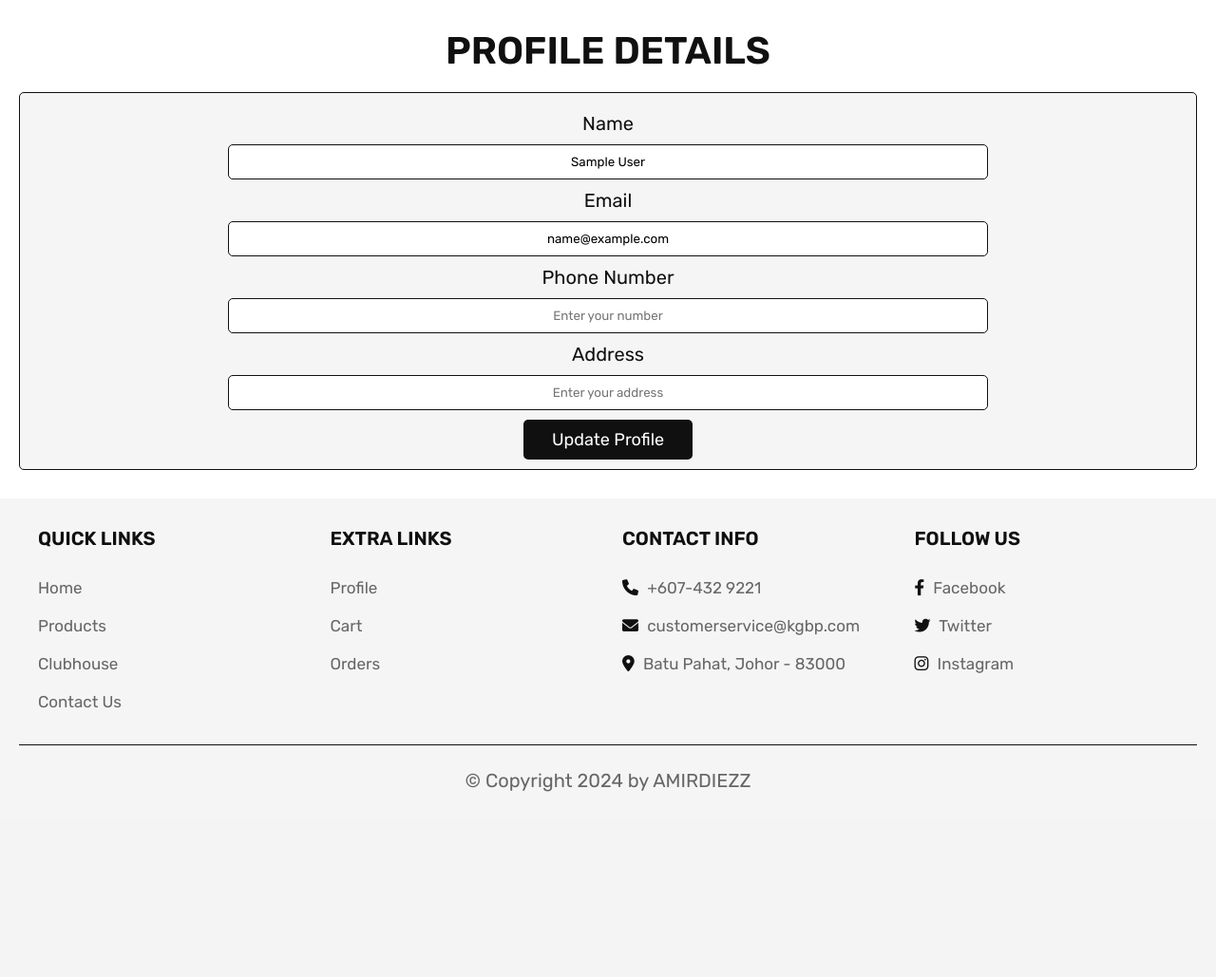
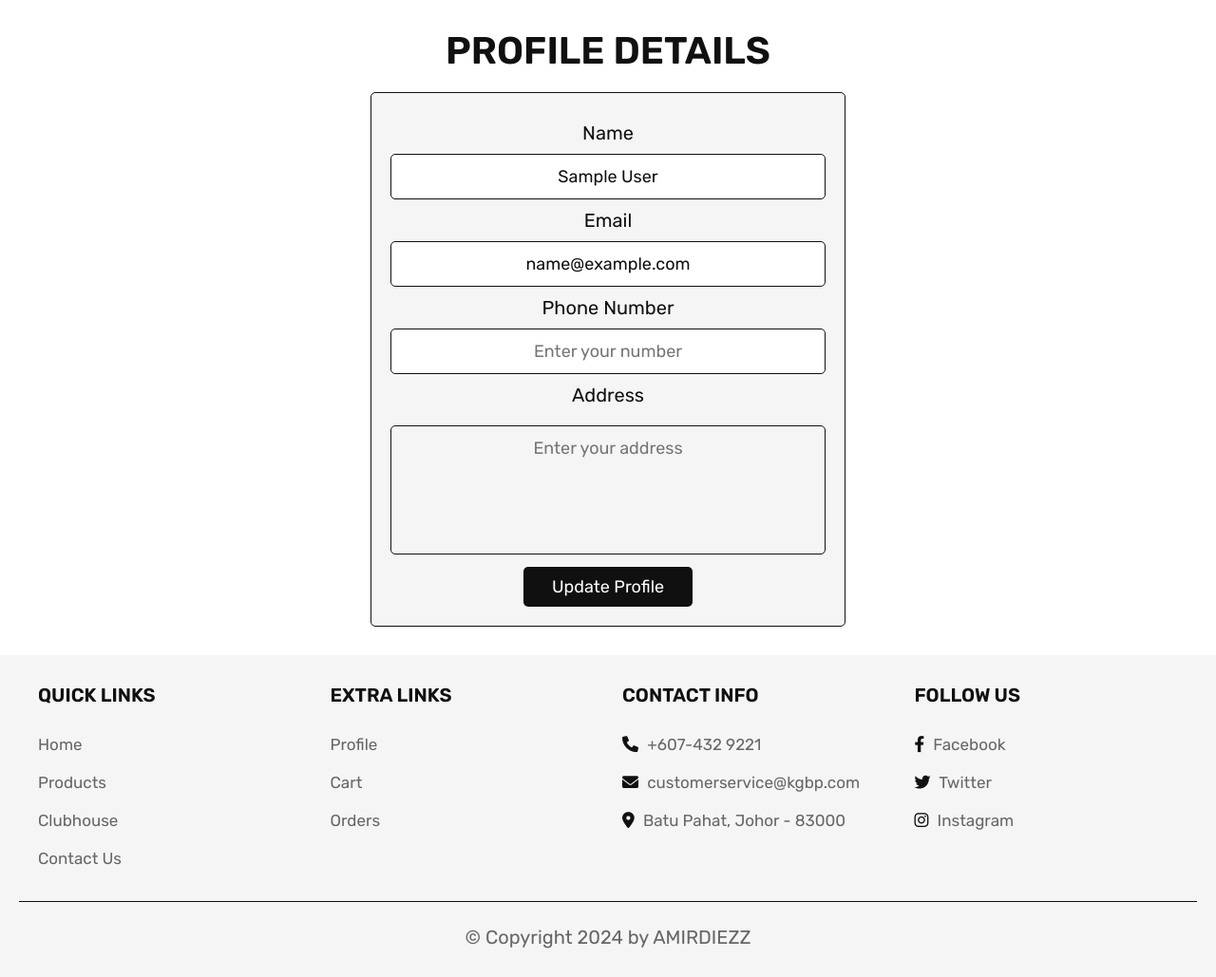
Before and after one commit to amirdiezz/kgbp, a PHP site: page /profile.php in a window 1280 px wide. Shown: the part 483-1512 px from the top of the page at 95% size. Before the commit the page ends 1317 px from the top, so only its background shows below. Run offline with PHP 8.4, Linux system fonts and the light colour scheme; the visitor is signed in with stand-in values (Sample User, id 1); data that the repository does not hold is empty.

Commit message:
kgbp June 15

```diff
--- a/css/style4.css
+++ b/css/style4.css
@@ -632,42 +632,69 @@ section{
    color:var(--black);
 }
 
-.edit-profile .box-container{
-   max-width: 1700px;
-   margin:0 auto;
-   display:flex;
+.edit-profile .box-container {
+   max-width: 50rem; /* Adjust to match .contact form max-width */
+   margin: 0 auto;
+   display: flex;
    flex-wrap: wrap;
    align-items: center;
-   gap:1.5rem;
+   gap: 1.5rem;
 }
 
-.edit-profile .box-container .empty{
-   flex:1;
+.edit-profile .box-container .empty {
+   flex: 1;
 }
 
-.edit-profile .box-container .box{
-   flex:1 1 40rem;
+.edit-profile .box-container .box {
+   flex: 1 1 100%; /* Ensure the box takes full width */
    border-radius: .5rem;
-   padding:2rem;
-   border:var(--border);
+   padding: 2rem;
+   border: var(--border);
    background-color: var(--light-bg);
-   padding:1rem 2rem;
+   padding: 2rem; /* Adjust padding for consistency */
    text-align: center;
-   width: 80rem;;
+   max-width: 50rem; /* Adjust to match .contact form max-width */
+   margin: 0 auto; /* Center the box */
 }
 
 .edit-profile .box-container .box input[type="text"],
 .edit-profile .box-container .box input[type="email"],
 .edit-profile .box-container .box input[type="number"] {
    background-color: var(--white);
+   width: 100%; /* Ensure inputs take full width */
+   border: var(--border); /* Match input border style */
+   padding: 1.2rem 1.4rem; /* Adjust padding for consistency */
+   font-size: 1.8rem; /* Adjust font size for consistency */
+   color: var(--black); /* Adjust font color for consistency */
+   border-radius: .5rem; /* Ensure border radius matches */
 }
 
+.edit-profile .box-container .box p {
+   padding: 1rem 0;
+   font-size: 2rem;
+   color: var(--black);
+}
 
-.edit-profile .box-container .box p{
-   padding:1rem 0;
-   font-size: 2rem;
-   color:var(--black);
+/* Additional styling for consistency */
+.edit-profile .box-container .box h3 {
+   font-size: 2.5rem;
+   text-transform: uppercase;
+   margin-bottom: 1rem;
+   color: var(--black);
 }
+
+.edit-profile .box-container .box textarea.box {
+   resize: none; /* Disable resizing */
+   width: 100%; /* Ensure it takes full width */
+   height: auto; /* Allow the textarea to expand based on content */
+   border: var(--border); /* Match input border style */
+   padding: 1.2rem 1.4rem; /* Adjust padding for consistency */
+   font-size: 1.8rem; /* Adjust font size for consistency */
+   color: var(--black); /* Adjust font color for consistency */
+   border-radius: .5rem; /* Ensure border radius matches */
+   margin-top: 1rem; /* Adjust margin as needed */
+}
+
 
 .shopping-cart .box-container{
    max-width: 1700px;
@@ -888,6 +915,7 @@ section{
 .table-container {
    max-width: 1700px;
    margin: 0 auto;
+   overflow-x: auto;
 }
 
 table {
@@ -1024,6 +1052,8 @@ table th {
 
    .header .header-2 .flex .navbar.active{
       clip-path: polygon(0 0, 100% 0, 100% 100%, 0 100%);
+      position: absolute;
+      z-index: 1000;
    }
 
    .header .header-2 .flex .navbar a{
--- a/profile.php
+++ b/profile.php
@@ -79,7 +79,7 @@ if (mysqli_num_rows($select_profile) > 0) {
             <p>Phone Number</p>
             <input type="text" name="update_number" class="box" placeholder="Enter your number" value="<?php echo $fetch_profile['number']; ?>" required><br>
             <p>Address</p>
-            <input type="text" name="update_address" class="box" placeholder="Enter your address" value="<?php echo $fetch_profile['address']; ?>"><br>
+            <textarea name="update_address" class="box" placeholder="Enter your address" rows="5" cols="30"><?php echo $fetch_profile['address']; ?></textarea><br>
             <input type="submit" value="Update Profile" name="update_profile" class="btn">
         </form>
     </div>
```
Also changed, not shown: uploaded_img/cartlite-gears.jpg (deleted).
